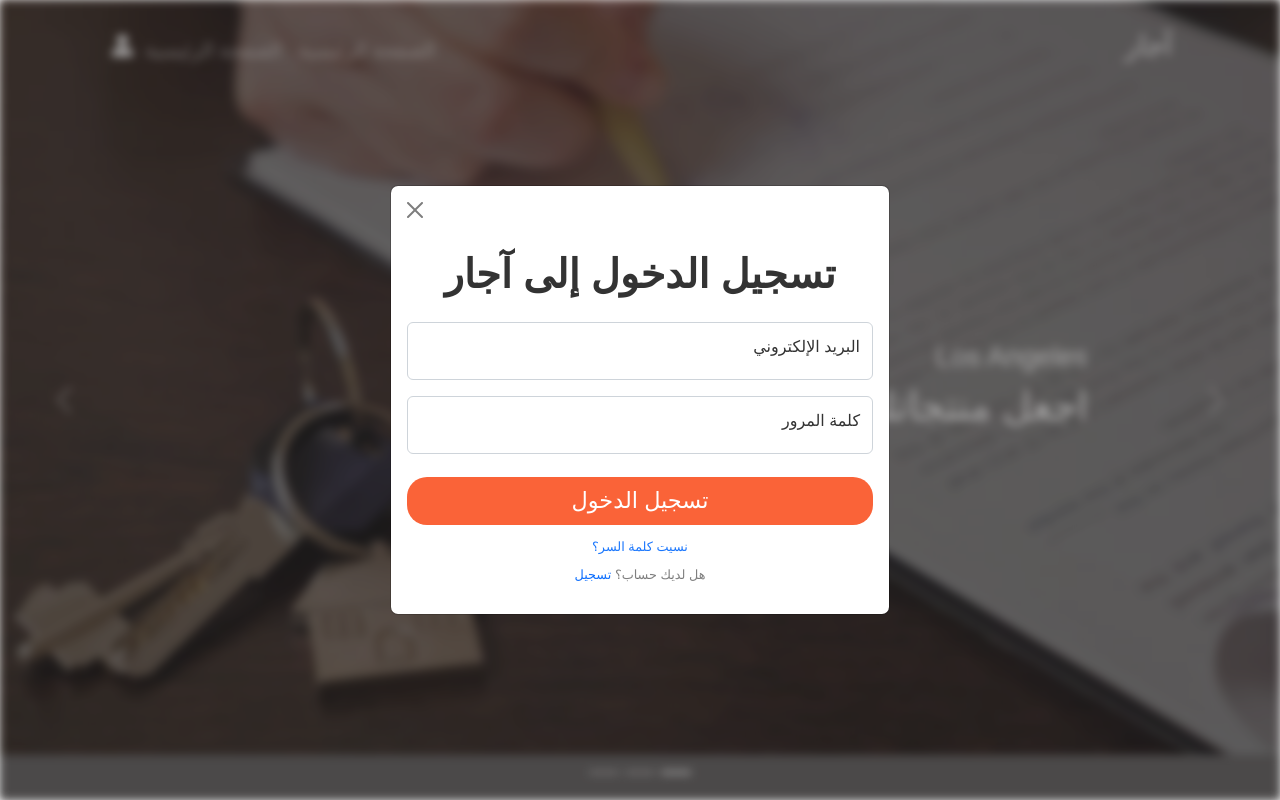
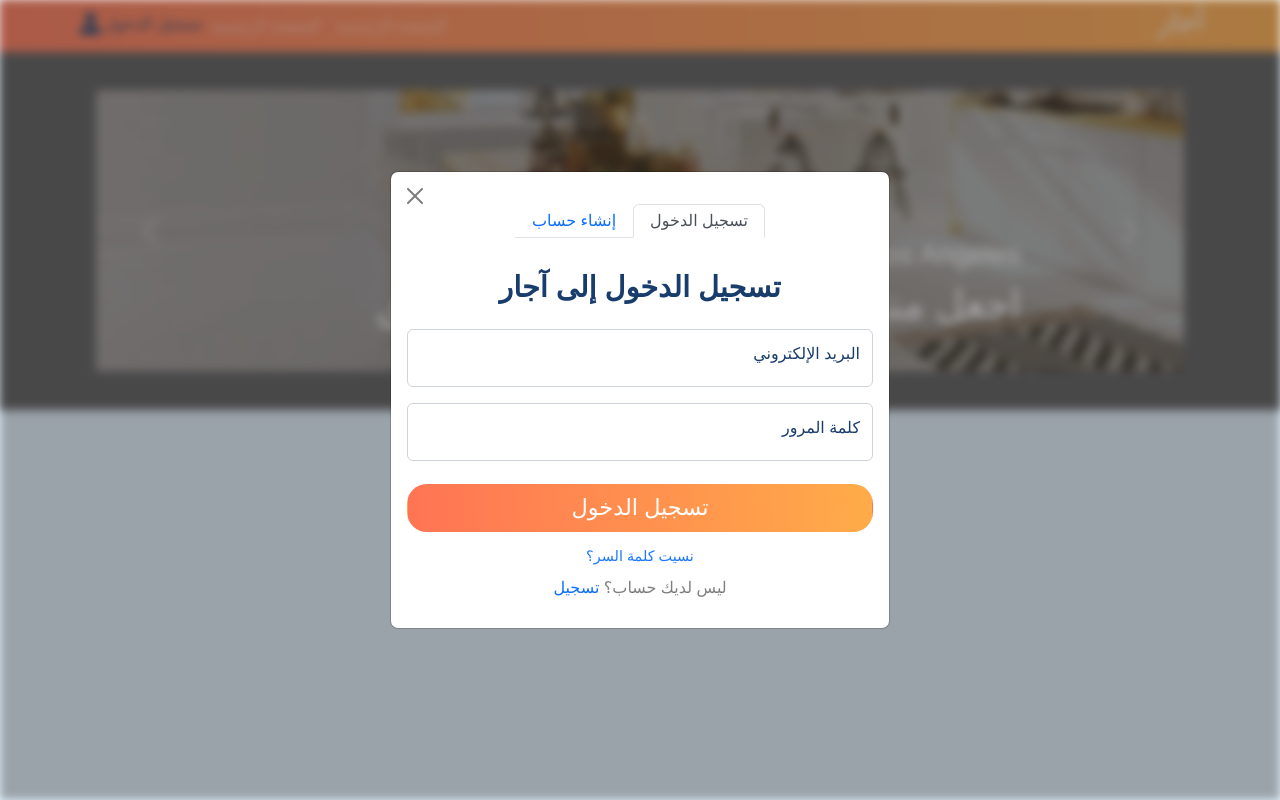
Before and after one commit to ahmad-nazzal/Web-Project, a PHP site: page /html/index.html in a window 1280 px wide, after a click on "تسجيل الدخول". Run offline with PHP 8.4, Linux system fonts and the light colour scheme; some libraries are stand-ins or nearby versions.

Commit message:
sign in & sing up design - home page gold

```diff
--- a/css/Header-sectionHero.css
+++ b/css/Header-sectionHero.css
@@ -1,16 +1,35 @@
 .navbar {
-  right: 6rem;
-  top: 01rem;
-  z-index: 10;
-  position: absolute;
+  padding: 0;
+  background-image: linear-gradient(
+    85.19deg,
+    #ff2a64 -133.27%,
+    #ffaf48 105.93%
+  );
+}
+.container-fluid {
+  width: 90%;
+  margin: auto;
+}
+.main-container {
   width: 85%;
+  margin: auto;
+}
+.carousel {
+  padding-top: 2.4rem;
 }
 .carousel-item {
-  height: 100vh;
+  height: 40vh;
+}
+.carousel-inner {
+  border-radius: 5px;
+}
+.carousel-indicators {
+  bottom: -3rem;
 }
 .img {
-  filter: brightness(0.5);
+  filter: brightness(0.7);
 }
+
 #img1 {
   transition: transform 12s;
   transform: scale(1.1);
@@ -36,18 +55,18 @@ body.modal-open .bg,
   filter: blur(5px);
   background-color: #3b3939d9;
 }
-#floatingInput {
-  text-align: right;
+.modal-header {
+  flex-direction: column;
 }
 .remove-separator-modal {
   border: 0;
 }
-.modal-footer {
-  justify-content: center;
-}
 .sign-in-btnn {
-  background-color: #fa6338;
-  color: white;
+  background-image: linear-gradient(
+    85.19deg,
+    #ff2a64 -133.27%,
+    #ffaf48 105.93%
+  );
   width: 100%;
   border-radius: 20px;
   font-size: 1.4rem;
@@ -75,16 +94,23 @@ body.modal-open .bg,
 .modal-footbodyer > a:active {
   border-bottom: 1px #555 solid;
 }
-
+.tab-pane > h1 {
+  font-size: 1.8rem;
+}
 .forgot-password:link,
 .forgot-password:visited {
   text-decoration: none;
   color: #1b77fd;
-  font-size: 0.8rem;
+  font-size: 0.9rem;
 }
 .forgot-password:hover,
 .forgot-password:active {
   border-bottom: 1px #1b77fd solid;
 }
-
+.have-acount {
+  font-size: 0.8rem;
+}
+.name-container {
+  gap: 1.2rem;
+}
 /* ///////////////////////////////////////////////// */
--- a/css/general.css
+++ b/css/general.css
@@ -1,16 +1,28 @@
+/*
+test
+  color: #fa6338
+body background: #ffefeb
+
+
+main
+bg #E3F3FF
+color:#183d6d
+*/
+
 * {
   padding: 0;
   margin: 0;
   box-sizing: border-box;
-  color: #fff;
 }
 
 body {
+  background-color: #e3f3ff;
+  color: #183d6d;
   font-family: sans-serif;
   line-height: 1;
 }
 .color-333 {
-  color: #333;
+  color: #183d6d;
 }
 textarea:focus,
 input[type="text"]:focus,
@@ -34,3 +46,13 @@ input[type="color"]:focus,
 .bold {
   font-weight: 700;
 }
+i {
+  display: flex;
+  align-items: center;
+  flex-direction: row-reverse;
+  font-style: normal;
+}
+.btn,
+.btn:hover {
+  color: white;
+}
--- a/html/index.html
+++ b/html/index.html
@@ -44,8 +44,46 @@
               data-bs-dismiss="modal"
               aria-label="Close"
             ></button>
+            <ul class="nav nav-tabs" id="myTab" role="tablist">
+              <li class="nav-item" role="presentation">
+                <button
+                  class="nav-link active"
+                  id="home-tab"
+                  data-bs-toggle="tab"
+                  data-bs-target="#home-tab-pane"
+                  type="button"
+                  role="tab"
+                  aria-controls="home-tab-pane"
+                  aria-selected="true"
+                >
+                  تسجيل الدخول
+                </button>
+              </li>
+              <li class="nav-item" role="presentation">
+                <button
+                  class="nav-link"
+                  id="profile-tab"
+                  data-bs-toggle="tab"
+                  data-bs-target="#profile-tab-pane"
+                  type="button"
+                  role="tab"
+                  aria-controls="profile-tab-pane"
+                  aria-selected="false"
+                >
+                  إنشاء حساب
+                </button>
+              </li>
+            </ul>
           </div>
           <div class="modal-body">
+            <div class="tab-content" id="myTabContent">
+              <div
+                class="tab-pane fade show active"
+                id="home-tab-pane"
+                role="tabpanel"
+                aria-labelledby="home-tab"
+                tabindex="0"
+              >
                 <h1 class="color-333 text-center bold pb-3 bold">
                   تسجيل الدخول إلى آجار
                 </h1>
@@ -71,24 +109,104 @@
                     >كلمة المرور</label
                   >
                 </div>
-            <button type="button" class="btn sign-in-btnn">تسجيل الدخول</button>
+                <button type="button" class="btn sign-in-btnn">
+                  تسجيل الدخول
+                </button>
                 <p class="text-center pt-3">
                   <a class="forgot-password" href="#">نسيت كلمة السر؟</a>
                 </p>
                 <p class="text-black-50 text-center">
-              هل لديك حساب؟
+                  ليس لديك حساب؟
                   <a href="#" class="sign-up-btnn">تسجيل</a>
+                </p>
+              </div>
+              <div
+                class="tab-pane fade"
+                id="profile-tab-pane"
+                role="tabpanel"
+                aria-labelledby="profile-tab"
+                tabindex="0"
+              >
+                <h1 class="text-center pb-3">إنشاء حساب في آجار</h1>
+                <div class="d-flex name-container">
+                  <div class="form-floating mb-3 flex-fill">
+                    <input
+                      type="text"
+                      class="form-control"
+                      id="floatingInput"
+                      placeholder="name@example.com"
+                    />
+                    <label for="floatingInput" class="color-333"
+                      >الاسم الأول</label
+                    >
+                  </div>
+                  <div class="form-floating mb-3 flex-fill">
+                    <input
+                      type="email"
+                      class="form-control"
+                      id="floatingInput"
+                      placeholder="name@example.com"
+                    />
+                    <label for="floatingInput" class="color-333"
+                      >اسم العائلة</label
+                    >
+                  </div>
+                </div>
+                <div class="form-floating mb-3">
+                  <input
+                    type="email"
+                    class="form-control"
+                    id="floatingInput"
+                    placeholder="name@example.com"
+                  />
+                  <label for="floatingInput" class="color-333"
+                    >البريد الإلكتروني</label
+                  >
+                </div>
+                <div class="form-floating mb-3">
+                  <input
+                    type="email"
+                    class="form-control"
+                    id="floatingInput"
+                    placeholder="name@example.com"
+                  />
+                  <label for="floatingInput" class="color-333"
+                    >رقم الهاتف المحمول</label
+                  >
+                </div>
+
+                <div class="form-floating">
+                  <input
+                    type="password"
+                    class="form-control password-field"
+                    id="floatingPassword"
+                    placeholder="Password"
+                  />
+                  <label for="floatingPassword" class="color-333"
+                    >كلمة السر الجديدة</label
+                  >
+                </div>
+                <button type="button" class="btn sign-in-btnn">
+                  إنشاء حساب
+                </button>
+
+                <p class="text-black-50 pt-4 text-center have-acount">
+                  هل لديك حساب بالفعل؟
+                  <a href="#" class="sign-up-btnn">تسجيل الدخول</a>
                 </p>
               </div>
             </div>
           </div>
         </div>
+      </div>
+    </div>
+    <!-- main page -->
     <div class="base-container bg">
       <header>
         <nav class="navbar navbar-dark navbar-expand-sm">
           <div class="container-fluid">
             <a class="navbar-brand" href="#"><h3>آجار</h3></a>
-            <ul class="navbar-nav h5">
+            <ul class="navbar-nav">
               <li class="nav-item">
                 <a class="nav-link" href="#">الصفحة الرئيسية</a>
               </li>
@@ -100,13 +218,14 @@
                   class="bi-person-fill icons"
                   data-bs-toggle="modal"
                   data-bs-target="#sign-in-modal"
-                ></i>
+                  ><span class="fs-6">تسجيل الدخول</span>
+                </i>
               </li>
             </ul>
           </div>
         </nav>
       </header>
-      <main>
+      <main class="main-container">
         <section class="section-hero">
           <div
             id="demo"
@@ -119,24 +238,26 @@
                 type="button"
                 data-bs-target="#demo"
                 data-bs-slide-to="0"
-                class="active"
+                class="active bg-black"
               ></button>
               <button
                 type="button"
                 data-bs-target="#demo"
                 data-bs-slide-to="1"
+                class="bg-black"
               ></button>
               <button
                 type="button"
                 data-bs-target="#demo"
                 data-bs-slide-to="2"
+                class="bg-black"
               ></button>
             </div>
             <div class="carousel-inner">
               <div class="carousel-item active" id="first-page">
                 <img
                   id="img1"
-                  src="../assets/imgs/test/istockphoto-1338645134-612x612.jpg "
+                  src="../assets/imgs/web images/table 1457 360.png "
                   alt="Los Angeles"
                   class="d-block img"
                   style="width: 100%"
@@ -149,7 +270,7 @@
               <div class="carousel-item" id="second-page">
                 <img
                   id="img2"
-                  src="../assets/imgs/test/photo_keyhandoff_596x336-2x.jpg"
+                  src="../assets/imgs/web images/shoes fv.png"
                   alt="Chicago"
                   class="d-block img"
                   style="width: 100%"
@@ -162,7 +283,7 @@
               <div class="carousel-item" id="third-page">
                 <img
                   id="img3"
-                  src="../assets/imgs/test/Renters.jpg"
+                  src="../assets/imgs/web images/table 1457 360.png"
                   alt="New York"
                   class="d-block img"
                   style="width: 100%"
```
Also changed, not shown: assets/icons/آجاار.gif (added), assets/imgs/web images/shoes fv.png (added), assets/imgs/web images/table 1457 360.png (added). Lines whose indentation alone changed are shown as unchanged.
